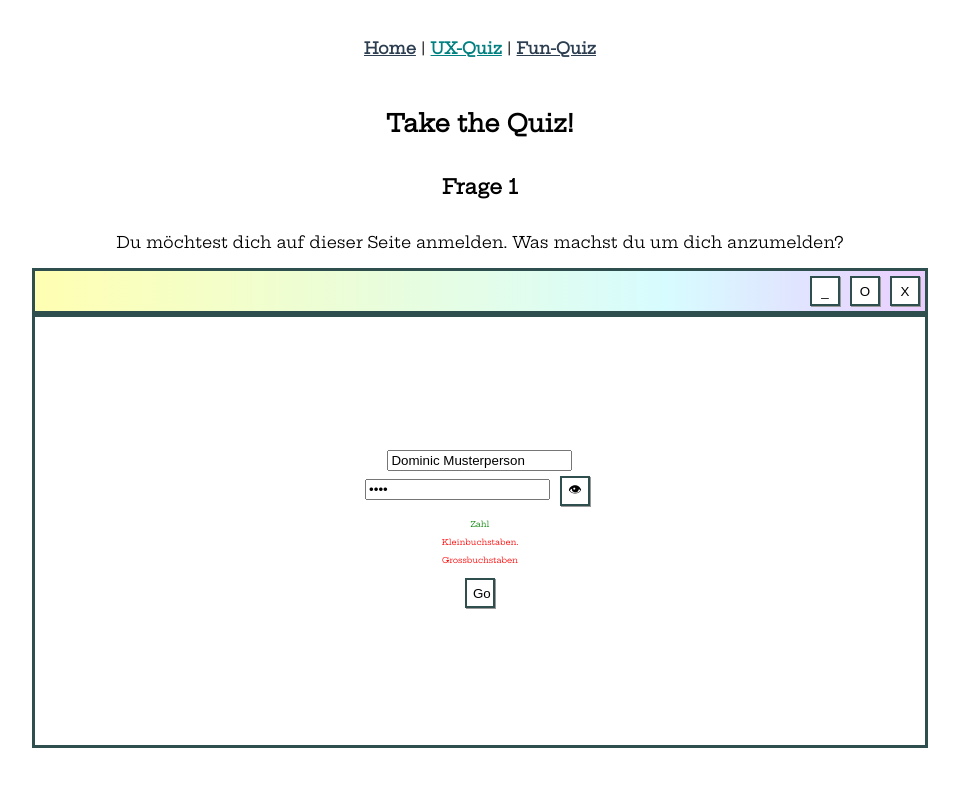
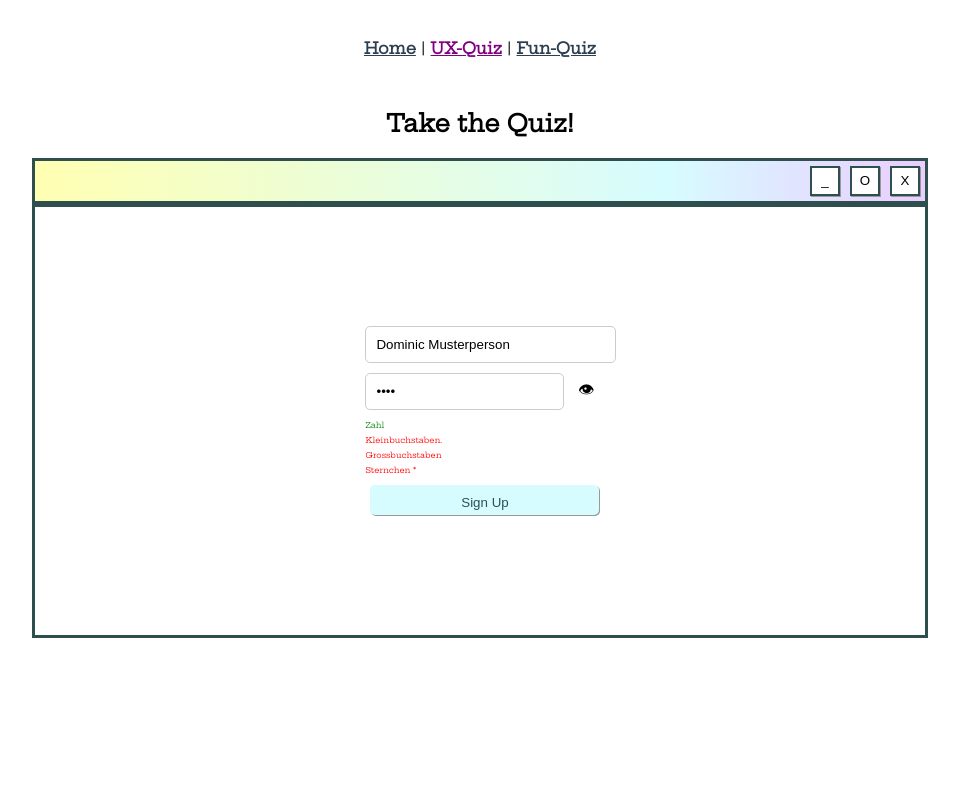
Before and after one commit to Evelinej/IM-V-UX-Minimalized, a Vue app: page /uxquiz in a window 1280 px wide. Shown: the top 786 px of the page, without its empty margins (160-1119 px from the left). Built offline with nearby package versions, Linux system fonts and the light colour scheme.

Commit message:
UXQuestion1 + value from child to parent

```diff
--- a/src/App.vue
+++ b/src/App.vue
@@ -42,6 +42,6 @@ nav a {
 }
 
 nav a.router-link-exact-active {
-  color: teal;
+  color: purple;
 }
 </style>
--- a/src/components/HelloWorld.vue
+++ /dev/null
@@ -1,59 +0,0 @@
-<template>
-  <div class="hello">
-    <h1>{{ msg }}</h1>
-    <p>
-      For a guide and recipes on how to configure / customize this project,<br>
-      check out the
-      <a href="https://cli.vuejs.org" target="_blank" rel="noopener">vue-cli documentation</a>.
-    </p>
-    <h3>Installed CLI Plugins</h3>
-    <ul>
-      <li><a href="https://github.com/vuejs/vue-cli/tree/dev/packages/%40vue/cli-plugin-babel" target="_blank" rel="noopener">babel</a></li>
-      <li><a href="https://github.com/vuejs/vue-cli/tree/dev/packages/%40vue/cli-plugin-router" target="_blank" rel="noopener">router</a></li>
-      <li><a href="https://github.com/vuejs/vue-cli/tree/dev/packages/%40vue/cli-plugin-vuex" target="_blank" rel="noopener">vuex</a></li>
-    </ul>
-    <h3>Essential Links</h3>
-    <ul>
-      <li><a href="https://vuejs.org" target="_blank" rel="noopener">Core Docs</a></li>
-      <li><a href="https://forum.vuejs.org" target="_blank" rel="noopener">Forum</a></li>
-      <li><a href="https://chat.vuejs.org" target="_blank" rel="noopener">Community Chat</a></li>
-      <li><a href="https://twitter.com/vuejs" target="_blank" rel="noopener">Twitter</a></li>
-      <li><a href="https://news.vuejs.org" target="_blank" rel="noopener">News</a></li>
-    </ul>
-    <h3>Ecosystem</h3>
-    <ul>
-      <li><a href="https://router.vuejs.org" target="_blank" rel="noopener">vue-router</a></li>
-      <li><a href="https://vuex.vuejs.org" target="_blank" rel="noopener">vuex</a></li>
-      <li><a href="https://github.com/vuejs/vue-devtools#vue-devtools" target="_blank" rel="noopener">vue-devtools</a></li>
-      <li><a href="https://vue-loader.vuejs.org" target="_blank" rel="noopener">vue-loader</a></li>
-      <li><a href="https://github.com/vuejs/awesome-vue" target="_blank" rel="noopener">awesome-vue</a></li>
-    </ul>
-  </div>
-</template>
-
-<script>
-export default {
-  name: 'HelloWorld',
-  props: {
-    msg: String
-  }
-}
-</script>
-
-<!-- Add "scoped" attribute to limit CSS to this component only -->
-<style scoped>
-h3 {
-  margin: 40px 0 0;
-}
-ul {
-  list-style-type: none;
-  padding: 0;
-}
-li {
-  display: inline-block;
-  margin: 0 10px;
-}
-a {
-  color: #42b983;
-}
-</style>
--- a/src/components/Question1.vue
+++ b/src/components/UXQuestion1.vue
@@ -1,6 +1,8 @@
 <template>
-    <h2>Frage 1</h2>
-    <p>Du möchtest dich auf dieser Seite anmelden. Was machst du um dich anzumelden?</p>
+    <head>
+        <h2>Frage 1</h2>
+        <p>Du möchtest dich auf dieser Seite anmelden. Was machst du um dich anzumelden?</p>
+    </head>
     <section class="question">
         <div class="tab">
             <button class="minimize" @click="minimize()">_</button>
@@ -10,18 +12,28 @@
         <div class="content">
             <div>
                 <input id="name" type="text" value="Dominic Musterperson"><br>
-                <input id="password" type="password" value="1234" @keyup.enter="validateAnswer"> <button id="togglePW"
-                    @click="togglePassword()">👁</button><br>
+                <div class="password-container">
+                    <input id="password" type="password" value="1234" @keyup.enter="validateAnswer">
+                    <button id="togglePW" @click="togglePassword()">👁</button>
+                </div>
                 <p style="color: green;" id="adviceNumber">Zahl</p>
                 <p style="color: red;" id="adviceLetter">Kleinbuchstaben.</p>
                 <p style="color: red;" id="adviceCapitalLetter">Grossbuchstaben</p>
-                <button id="signUp" @click="validateAnswer()">Go</button>
+                <p style="color: red;" id="adviceStar">Sternchen *</p>
+                <button id="signUp" @click="validateAnswer()">Sign Up</button>
             </div>
         </div>
     </section>
 </template>
 
 <script setup>
+// Funktionalität importieren
+import { defineProps, defineEmits } from 'vue';
+
+// Props und Emits definieren
+const { success } = defineProps(['success']);
+
+const emits = defineEmits(['validationSuccess']);
 
 // zeigt das Passwort an oder versteckt es
 function togglePassword() {
@@ -38,16 +50,22 @@ function validateAnswer() {
     let hasNumber = /\d/.test(password);
     let hasLetter = /[a-z]/.test(password);
     let hasCapitalLetter = /[A-Z]/.test(password);
+    let hasStar = /\*/.test(password);
 
     const adviceNumber = document.getElementById("adviceNumber");
     const adviceLetter = document.getElementById("adviceLetter");
     const adviceCapitalLetter = document.getElementById("adviceCapitalLetter");
+    const adviceStar = document.getElementById("adviceStar");
 
     adviceNumber.style.color = hasNumber ? "green" : "red";
     adviceLetter.style.color = hasLetter ? "green" : "red";
     adviceCapitalLetter.style.color = hasCapitalLetter ? "green" : "red";
+    adviceStar.style.color = hasStar ? "green" : "red";
 
-    console.log('correct');
+    if (adviceNumber.style.color === "green" && adviceLetter.style.color === "green" && adviceCapitalLetter.style.color === "green" && adviceStar.style.color === "green") {
+        emits('validationSuccess', true); // Löse das Ereignis aus, um den Erfolg der Validierung zurückzugeben
+    }
+
 }
 
 // Fenster minimieren
@@ -64,6 +82,8 @@ function maximize() {
 function close() {
     alert("Du versuchst den einfachen Weg zu gehen. Das bringt dich jedoch nicht ans Ziel.");
 }
+
+
 
 </script>
 
@@ -128,4 +148,72 @@ button:active {
 .content p {
     font-size: 0.5em;
 }
+
+
+
+/* Styling für die Text- und Passwortfelder: Componentenspezifisch */
+input[type="text"],
+input[type="password"] {
+    width: 100%;
+    padding: 10px;
+    margin: 5px 0;
+    border: 1px solid #ccc;
+    border-radius: 5px;
+}
+
+/* Styling für den "togglePW" Button */
+#togglePW {
+    background-color: transparent;
+    border: none;
+    cursor: pointer;
+}
+
+/* Styling für die Beratungstexte */
+#adviceNumber,
+#adviceLetter,
+#adviceCapitalLetter,
+#adviceStar {
+    font-size: 0.5em;
+    margin: 5px 0;
+    text-align: left;
+}
+
+/* Styling für den "signUp" Button */
+#signUp {
+    background-color: var(--color2);
+    color: darkslategray;
+    padding: 10px 20px;
+    border: none;
+    border-radius: 5px;
+    cursor: pointer;
+    width: 100%;
+}
+
+.password-container {
+    display: flex;
+    align-items: center;
+}
+
+#password {
+    padding: 10px;
+    margin: 5px 0;
+    border: 1px solid #ccc;
+    border-radius: 5px;
+    flex: 1;
+}
+
+#togglePW {
+    background-color: transparent;
+    border: none;
+    cursor: pointer;
+    font-size: 16px;
+    box-shadow: none;
+    padding: 0;
+    margin: 0;
+    text-align: end;
+}
+
+#togglePW:hover {
+    color: darkslategray;
+}
 </style>
--- a/src/views/UXQuizView.vue
+++ b/src/views/UXQuizView.vue
@@ -1,14 +1,34 @@
 <template>
   <section class="quiz">
     <h1 style="grid-column-start: 2;">Take the Quiz!</h1>
-    <Question1 />
-
+    <UXQuestion1 v-if="!success" :success="success" @validationSuccess="onValidationSuccess" />
   </section>
 </template>
 
-<script setup>
-import Question1 from '@/components/Question1.vue';
+<script>
+import UXQuestion1 from '@/components/UXQuestion1.vue';
 
+export default {
+  components: {
+    UXQuestion1,
+  },
+  data() {
+    return {
+      success: false, // Initialisieren der success-Variable
+    };
+  },
+  methods: {
+    onValidationSuccess(isSuccess) {
+      if (isSuccess) {
+        this.success = true;
+        console.log('Validierung erfolgreich');
+      } else {
+        this.success = false;
+        console.log('Validierung nicht erfolgreich');
+      }
+    },
+  },
+};
 </script>
 
 <style>
```
